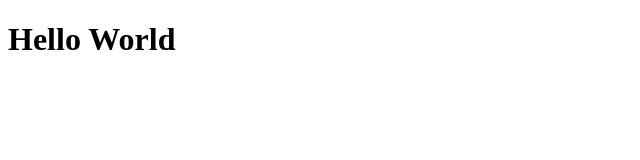
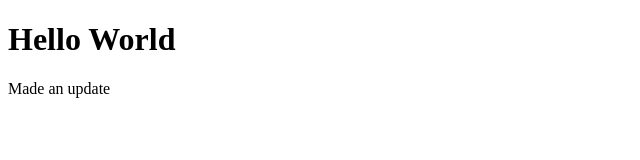
Before and after one commit to ryanmercadante/background-generator, a plain HTML site: page index.html in a window 1280 px wide. Shown: the whole page, without its empty margins (0-640 px from the left). Drawn offline with Linux system fonts and the light colour scheme.

Commit message:
changing text

```diff
--- a/index.html
+++ b/index.html
@@ -8,5 +8,6 @@
 </head>
 <body>
     <h1>Hello World</h1>
+    <p>Made an update</p>
 </body>
 </html>
```
